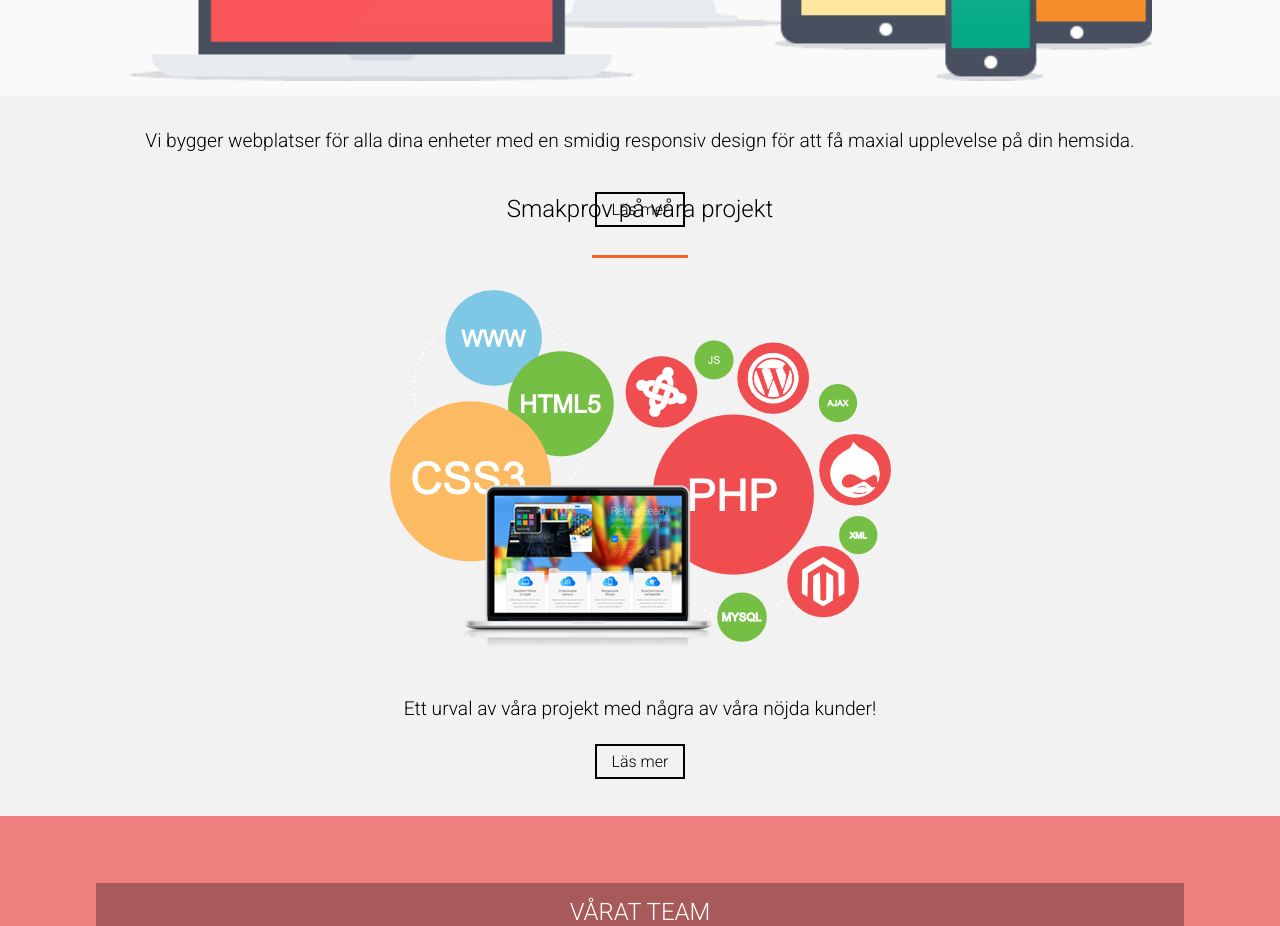
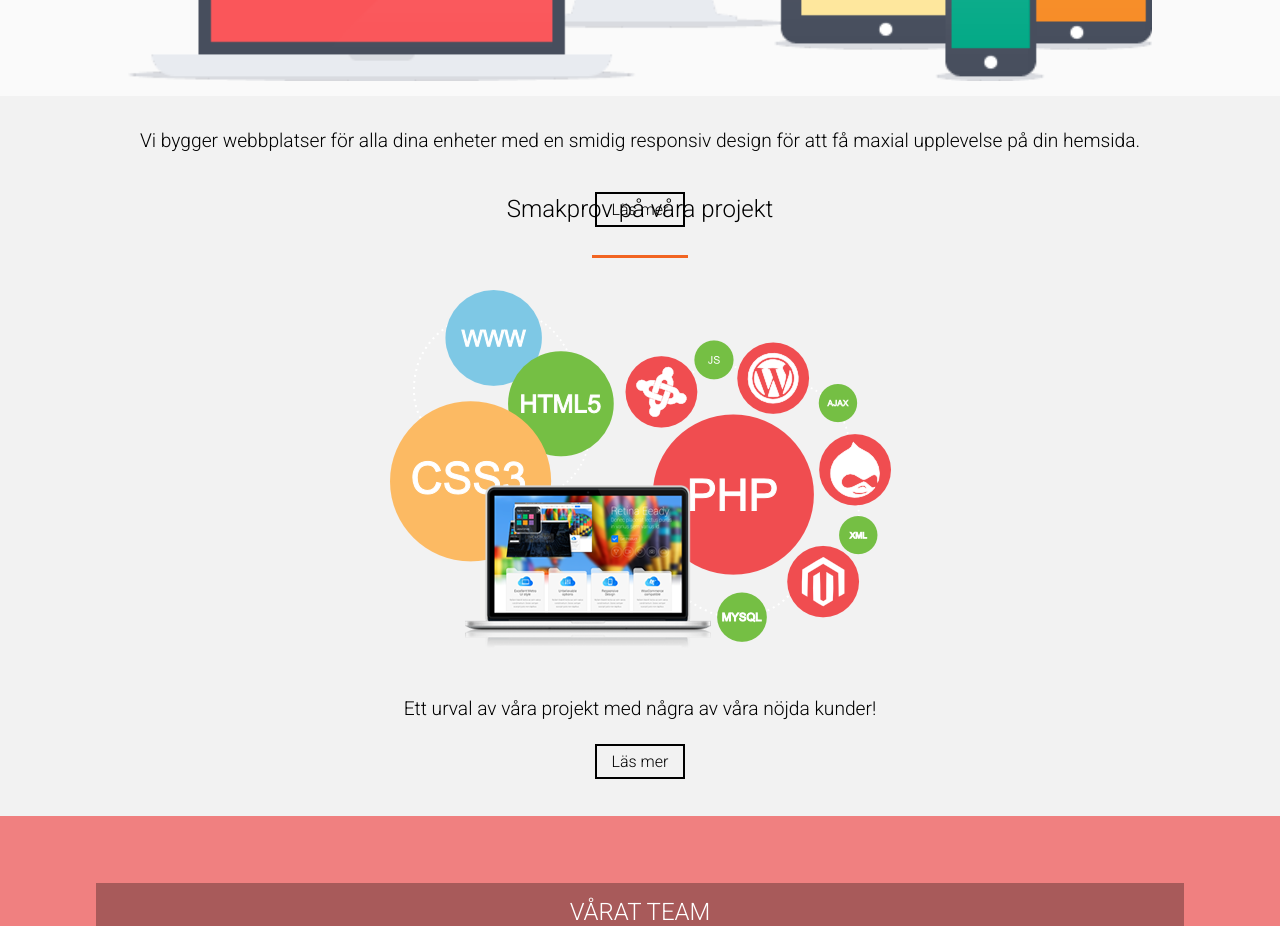
Before and after one commit to HumanDecoy/XLNTmedia, a plain HTML site: page index.html in a window 1280 px wide. Shown: the part 1360-2286 px from the top of the page. Drawn offline with Linux system fonts and the light colour scheme.

Commit message:
ett jävla B

```diff
--- a/index.html
+++ b/index.html
@@ -61,7 +61,7 @@
 		<div class="orange-page-2"></div>
 		<img src="img/responsive-web-design.png">
 		<p class="page-2-p">
-			Vi bygger webplatser för alla dina enheter
+			Vi bygger webbplatser för alla dina enheter
 			med en smidig responsiv design
 			för att få maxial upplevelse på din hemsida.
 		</p>
```
